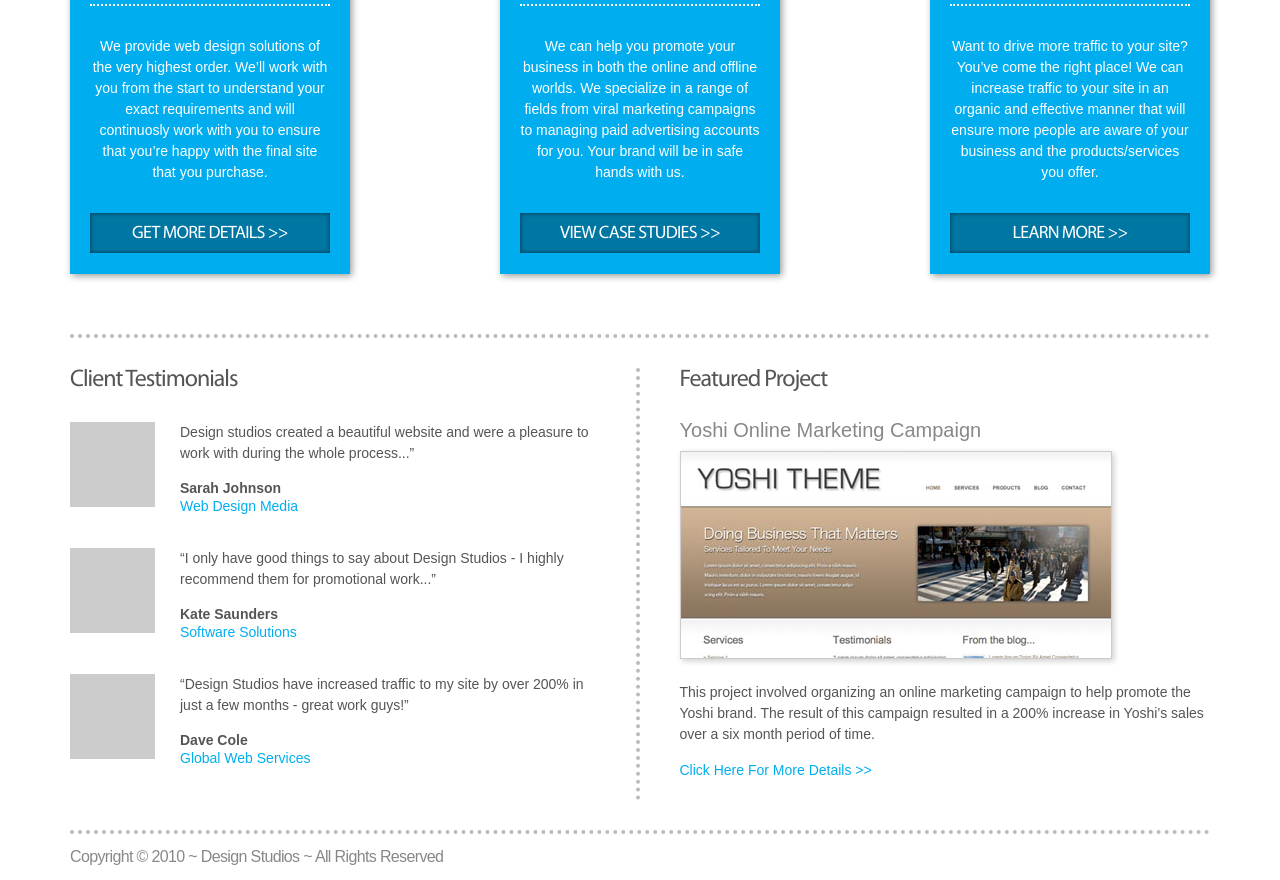
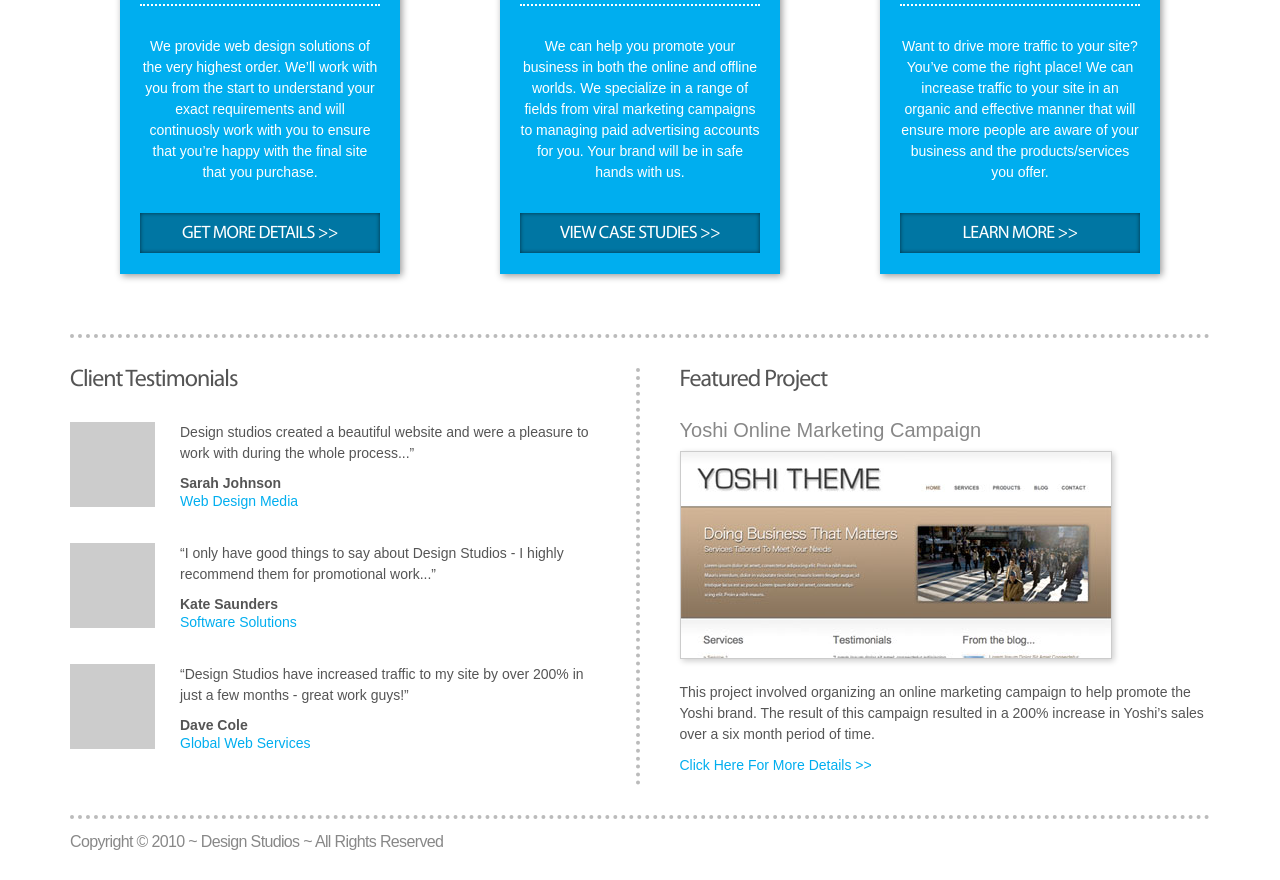
Before and after one commit to migrek/Design-Studios, a plain HTML site: page index.html in a window 1280 px wide. Shown: the part 650-1530 px from the top of the page. Drawn offline with Linux system fonts and the light colour scheme.

Commit message:
Add files via upload

```diff
--- a/css/main.css
+++ b/css/main.css
@@ -156,7 +156,7 @@ html, body {
 .services-container {
     margin: 0 70px;
     display: flex;
-    justify-content: space-between;
+    justify-content: space-around;
     padding: 50px 0;
     flex-wrap: wrap;
 }
@@ -167,7 +167,7 @@ html, body {
     min-width: 280px;
     width: 280px;
     background-color: #00aeef;
-    margin: 10px 0;
+    margin: 10px;
     padding: 20px;
     box-sizing: border-box;
     box-shadow: 2px 2px 7px rgba(0,0,0,0.4);
@@ -241,11 +241,14 @@ html, body {
 }
 
 .img-item-add {
-    width: 85px;
-    height: 85px;
+    min-width: 85px;
+    min-height: 85px;
     background-color: #cccccc;
-    margin-right: 25px;
     float: left;
+}
+
+.quote-wrapper {
+    padding-left: 110px;
 }
 
 .quote-item-add {
@@ -253,10 +256,10 @@ html, body {
     font-size: 14px;
     line-height: 21px;
     color: #555555;
-    padding-bottom: 15px;
+    padding-bottom: 10px;
 }
 
-.autor-quote-item {
+.author-quote-item {
     line-height: 18px;
     padding: 0;
 }
--- a/index.html
+++ b/index.html
@@ -55,21 +55,27 @@
                 <p class="title-add-info">Client Testimonials</p>
                 <div class="item-add-info">
                     <div class="img-item-add"></div>
+                    <div class="quote-wrapper">
                     <p class="quote-item-add">Design studios created a beautiful website and were a pleasure to work with during the whole process...”</p>
-                    <p class="quote-item-add autor-quote-item bold-text">Sarah Johnson</p>
-                    <p class="quote-item-add autor-quote-item"><a class="item-ref" href="">Web Design Media</a></p>
+                    <p class="quote-item-add author-quote-item bold-text">Sarah Johnson</p>
+                    <p class="quote-item-add author-quote-item"><a class="item-ref" href="">Web Design Media</a></p>
+                    </div>
                 </div>
                 <div class="item-add-info">
                     <div class="img-item-add"></div>
+                    <div class="quote-wrapper">
                     <p class="quote-item-add">“I only have good things to say about Design Studios - I highly recommend them for promotional work...”</p>
-                    <p class="quote-item-add autor-quote-item bold-text">Kate Saunders</p>
-                    <p class="quote-item-add autor-quote-item"><a class="item-ref" href="">Software Solutions</a></p>
+                    <p class="quote-item-add author-quote-item bold-text">Kate Saunders</p>
+                    <p class="quote-item-add author-quote-item"><a class="item-ref" href="">Software Solutions</a></p>
+                    </div>
                 </div>
                 <div class="item-add-info">
                     <div class="img-item-add"></div>
+                    <div class="quote-wrapper">
                     <p class="quote-item-add">“Design Studios have increased traffic to my site by over 200% in just a few months - great work guys!”</p>
-                    <p class="quote-item-add autor-quote-item bold-text">Dave Cole</p>
-                    <p class="quote-item-add autor-quote-item"><a class="item-ref" href="">Global Web Services</a></p>
+                    <p class="quote-item-add author-quote-item bold-text">Dave Cole</p>
+                    <p class="quote-item-add author-quote-item"><a class="item-ref" href="">Global Web Services</a></p>
+                    </div>
                 </div>
             </div>
             <div class="block-add-info left-indent">
```
